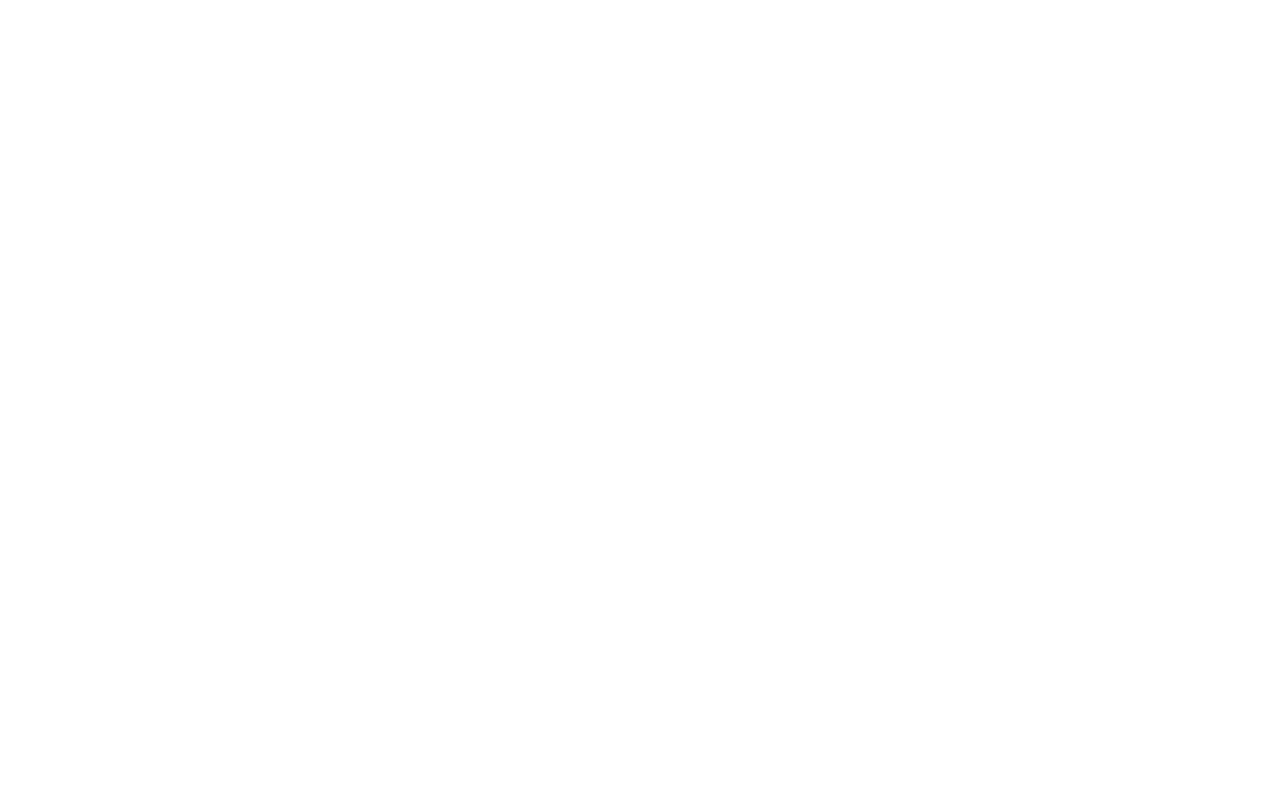
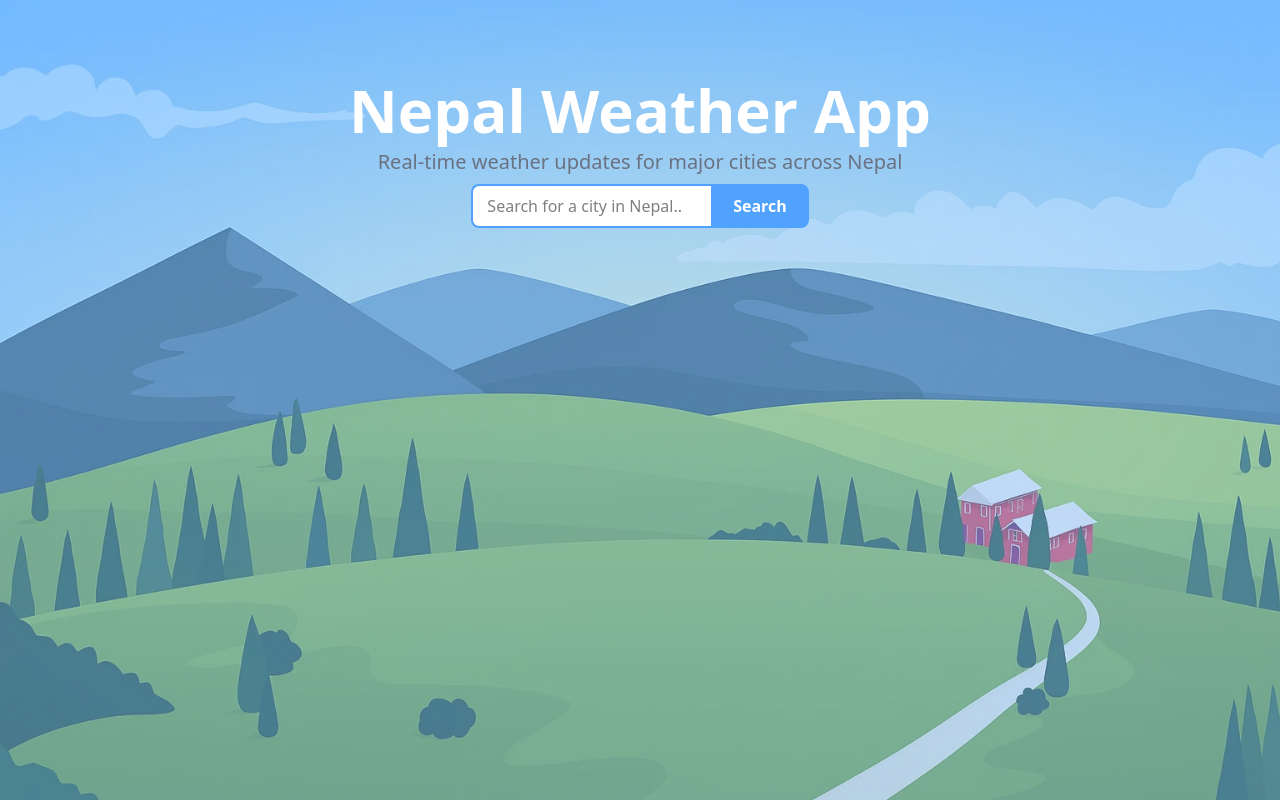
Before and after one commit to Pyarjan/ReactJS-Weather-App-for-Nepal, a React (Vite) app: page / in a window 1280 px wide. Built offline with nearby package versions, Linux system fonts and the light colour scheme.

Commit message:
something change

```diff
--- a/src/App.css
+++ b/src/App.css
@@ -0,0 +1 @@
+@import "tailwindcss";
--- a/src/App.tsx
+++ b/src/App.tsx
@@ -1,7 +1,34 @@
 import "./App.css";
 
 function App() {
-  return <></>;
+  return (
+    <>
+      <div className="w-full h-screen relative overflow-hidden text-center">
+        <img
+          src="bgimage.webp"
+          alt="image"
+          className="w-full h-full object-cover"
+        />
+        <div className="bg-blue-300/50 absolute inset-0 z-10"></div>
+        <div className="absolute inset-0 z-20 top-20">
+          <h1 className="mb-2 text-white text-3xl sm:text-4xl md:text-5xl lg:text-6xl font-bold">
+            Nepal Weather App
+          </h1>
+          <p className="mb-2 text-gray-500 text-xl">
+            Real-time weather updates for major cities across Nepal
+          </p>
+          <div>
+            <input
+              type="search"
+              placeholder="Search for a city in Nepal.."
+              className="p-2 border-blue-400 border-2 border-r-0  rounded-l-lg text-center bg-white w-[15rem] "
+            />
+            <button className="bg-blue-400 border-2 hover:border-blue-500 hover:bg-blue-500 border-blue-400 px-5 text-white font-semibold py-2 rounded-r-lg">Search</button>
+          </div>
+        </div>
+      </div>
+    </>
+  );
 }
 
 export default App;
```
Also changed, not shown: public/bgimage.webp (added).
